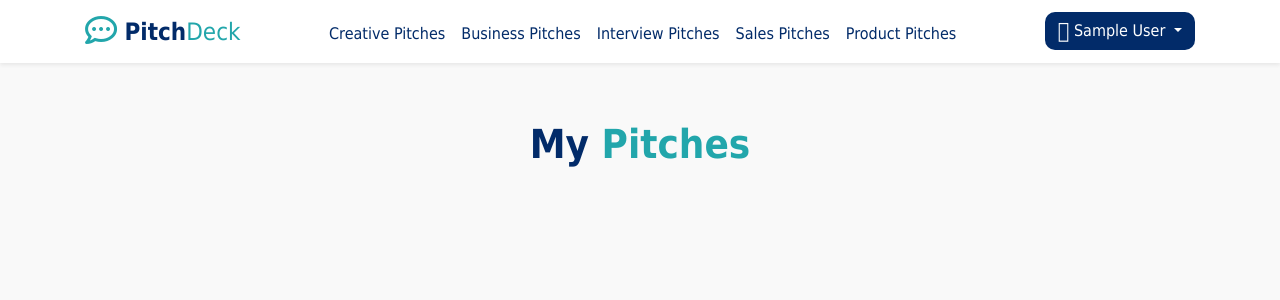
After one commit to steve-njuguna-k/Flask-Pitch-Deck, a Flask app: page /pitches in a window 1280 px wide. The commit adds this page. Shown: the top 300 px of the page. Run offline with Flask 2, Linux system fonts and the light colour scheme; the visitor is signed in with stand-in values (Sample User, id 1); data comes from the database, SQL or seed files in the repository; data that the repository does not hold is empty; some libraries are stand-ins or nearby versions.

Commit message:
Added my post html page & post loop

```diff
--- a/app/static/assets/css/style.css
+++ b/app/static/assets/css/style.css
@@ -296,6 +296,11 @@ a:hover {
 	margin: 10px;
 }
 
+.pitch-title{
+	margin-top: 120px;
+	margin-bottom: 50px;
+}
+
 .footer{
     margin-top: 50px;
     margin-bottom: 50px;
--- a/app/templates/Navbar.html
+++ b/app/templates/Navbar.html
@@ -33,7 +33,7 @@
                         </button>
                         <div class="dropdown-menu" aria-labelledby="dropdownMenuButton">
                             <a class="dropdown-item" href="#" data-toggle="modal" data-target="#staticBackdrop"><i class="fal fa-plus-square"></i> Add A Pitch</a>
-                            <a class="dropdown-item" href="#"><i class="fal fa-file-alt"></i> My Pitches</a>
+                            <a class="dropdown-item" href="{{ url_for('my_pitches') }}"><i class="fal fa-file-alt"></i> My Pitches</a>
                             <a class="dropdown-item" href="{{ url_for('logout') }}"><i class="fal fa-sign-out"></i> Logout</a>
                         </div>
                     </div>
--- /dev/null
+++ b/app/templates/Pitches.html
@@ -0,0 +1,26 @@
+{% extends "Base.html" %}
+
+<div class="container">
+	{% include 'Navbar.html' %}
+</div>
+
+{% block content %}
+
+    <div class="container-fluid landing">
+		<h1 class="text-center pitch-title"><b>My <span class="logo-colour">Pitches</span></b></h1>
+		<div class="row">
+			{% for pitch in pitches %}
+			<div class="col-sm-4">
+				<div class="card shadow-sm">
+					<div class="card-body">
+						<p class="card-text ct">{{ pitch.category }}</p>
+						<p class="card-title">{{ pitch.pitch_body }}</p>
+						<p class="card-text ct">Added: {{ pitch.date_published.strftime('%Y-%m-%d') }}</p>
+					</div>
+				</div>
+			</div>
+			{% endfor %}
+		</div>
+	</div>
+
+{% endblock %}
--- a/app/views.py
+++ b/app/views.py
@@ -72,8 +72,8 @@ def register():
 
     return render_template('Register.html', form=form)
 
+@app.route('/logout')
 @login_required
-@app.route('/logout')
 def logout():
     user = current_user
     user.authenticated = False
@@ -81,7 +81,6 @@ def logout():
     # redirecting to home page
     return redirect(url_for('home'))
 
-@login_required
 @app.route('/confirm/<token>')
 def confirm_email(token):
     if UserModel.confirmed==1:
@@ -102,7 +101,6 @@ def confirm_email(token):
 
     return redirect(url_for('login'))
 
-@login_required
 @app.route('/sent')
 def email_verification_sent():
     if UserModel.confirmed==1:
@@ -111,3 +109,9 @@ def email_verification_sent():
     else:
         flash('✅ Registration Successful! A Confirmation Link Has Been Sent To The Registered Email Address.', 'success')
         return redirect(url_for('register'))
+
+@app.route('/pitches')
+@login_required
+def my_pitches():
+    pitches = Pitch.query.filter_by(user_id=current_user._get_current_object().id)
+    return render_template('Pitches.html', pitches = pitches)
```
